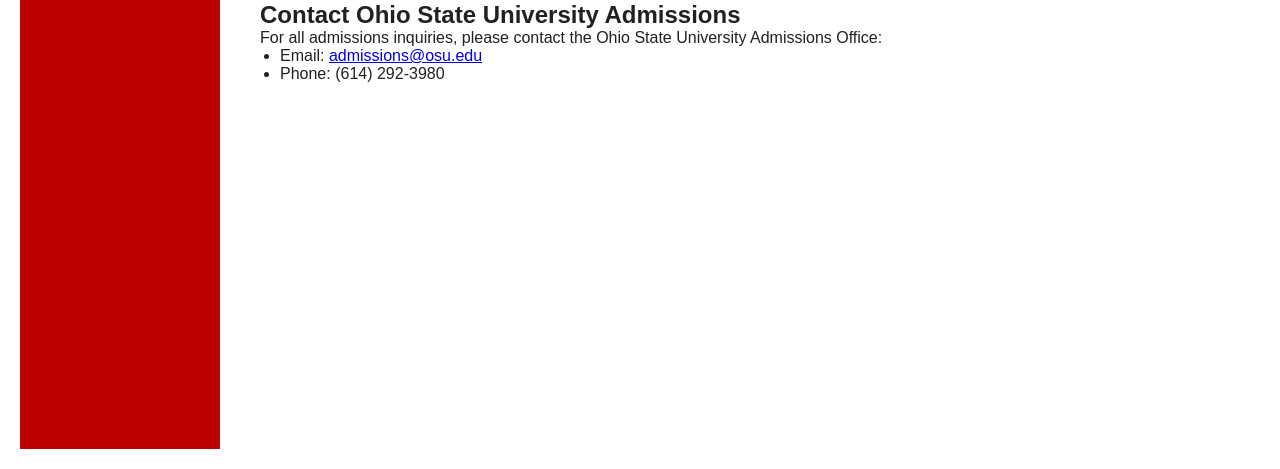
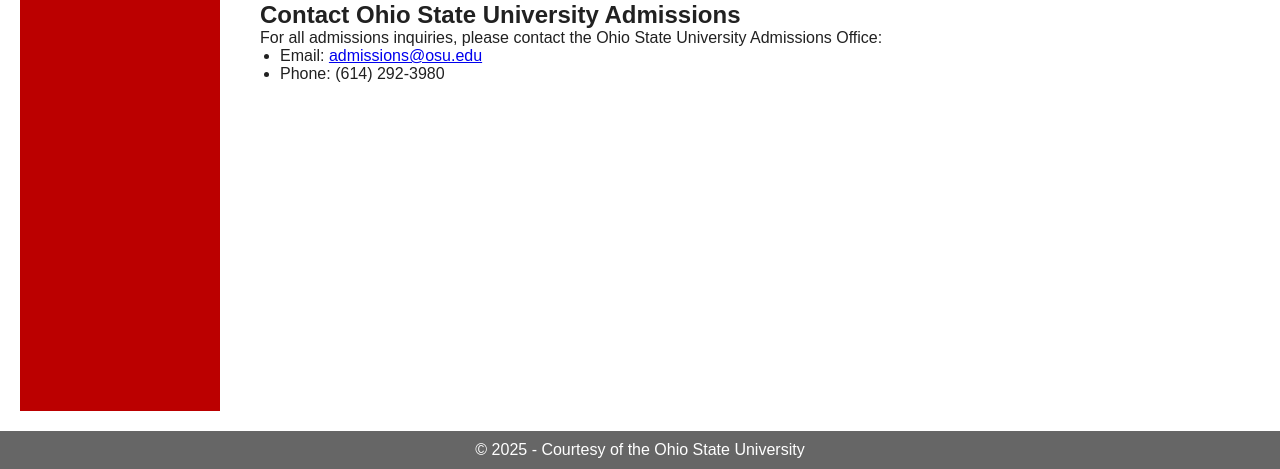
Before and after one commit to SarahBorgelt/OhioState, a plain HTML site: page contact_form.html in a window 1280 px wide. Shown: the part 331-800 px from the top of the page. Drawn offline with Linux system fonts and the light colour scheme.

Commit message:
Update contact_form.html

```diff
--- a/contact_form.html
+++ b/contact_form.html
@@ -30,5 +30,8 @@
       </section>
     </main>
   </div>
+    <footer>
+    <p>&copy; 2025 - Courtesy of the Ohio State University</p>
+  </footer>
 </body>
 </html>
```
